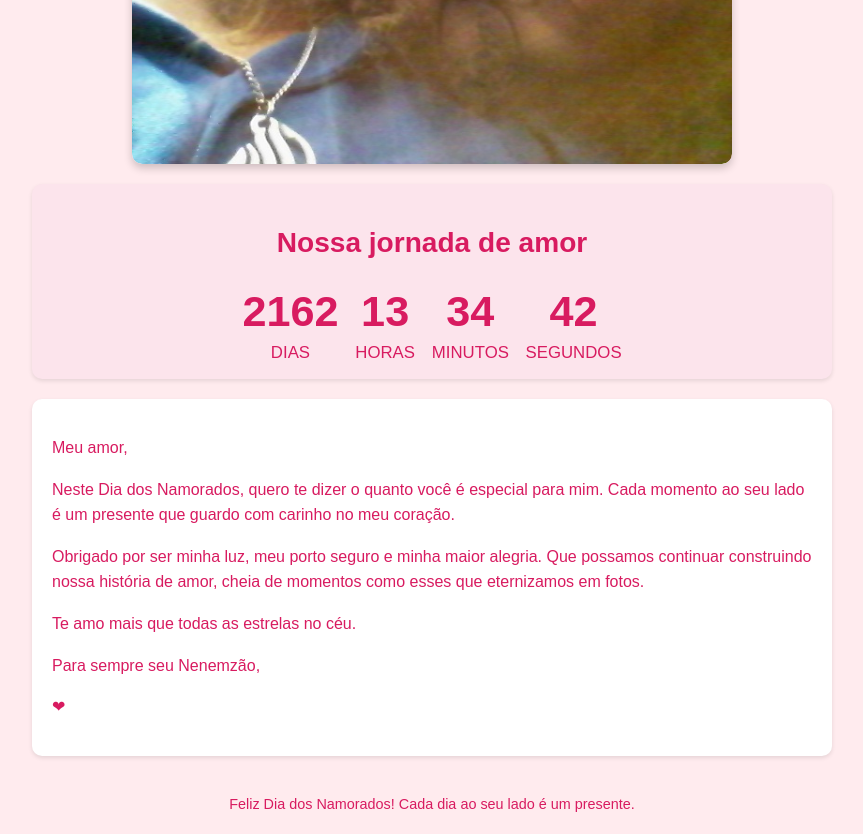
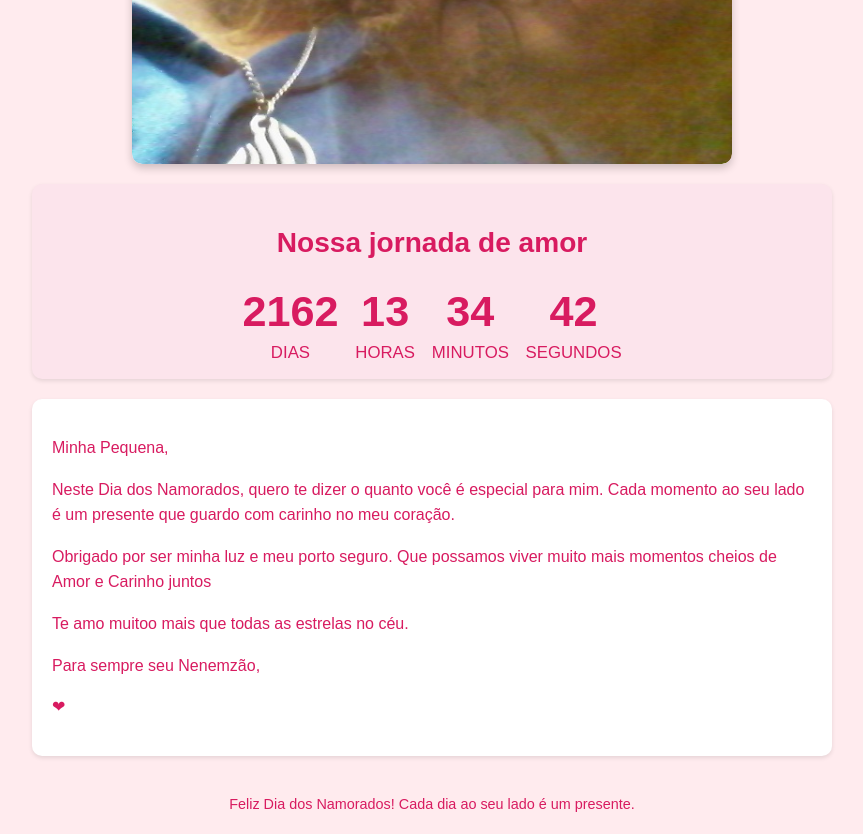
Before and after one commit to Pedro-Afonso3/Pedro-Afonso3.github.io, a plain HTML site: page index.html in a window 1280 px wide. Shown: the part 423-1257 px from the top of the page, without its empty margins (208-1071 px from the left). Drawn offline with Linux system fonts and the light colour scheme.

Commit message:
fiver commit

```diff
--- a/index.html
+++ b/index.html
@@ -196,10 +196,10 @@
 
         <div class="love-text" contenteditable="true">
             <!-- Texto editável - clique para editar -->
-            <p>Meu amor,</p>
+            <p>Minha Pequena,</p>
             <p>Neste Dia dos Namorados, quero te dizer o quanto você é especial para mim. Cada momento ao seu lado é um presente que guardo com carinho no meu coração.</p>
-            <p>Obrigado por ser minha luz, meu porto seguro e minha maior alegria. Que possamos continuar construindo nossa história de amor, cheia de momentos como esses que eternizamos em fotos.</p>
-            <p>Te amo mais que todas as estrelas no céu.</p>
+            <p>Obrigado por ser minha luz e meu porto seguro. Que possamos viver muito mais momentos cheios de Amor e Carinho juntos</p>
+            <p>Te amo muitoo mais que todas as estrelas no céu.</p>
             <p>Para sempre seu Nenemzão,</p>
             <p>❤</p>
         </div>
```
